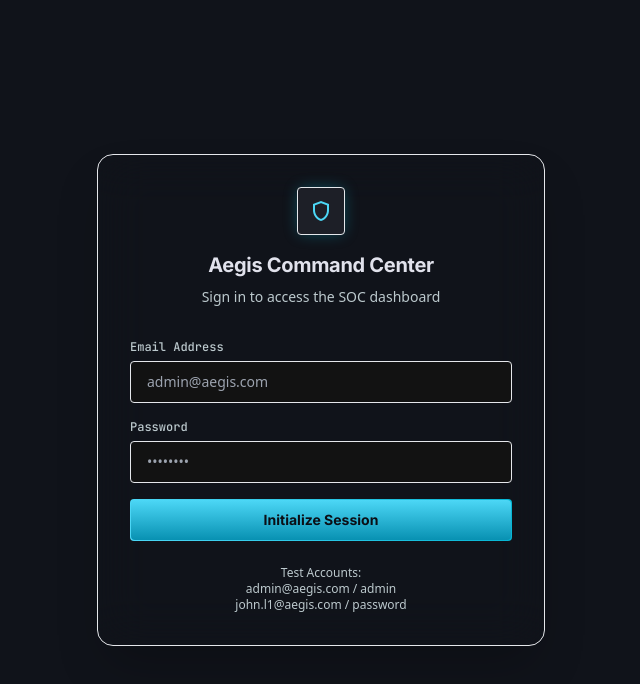
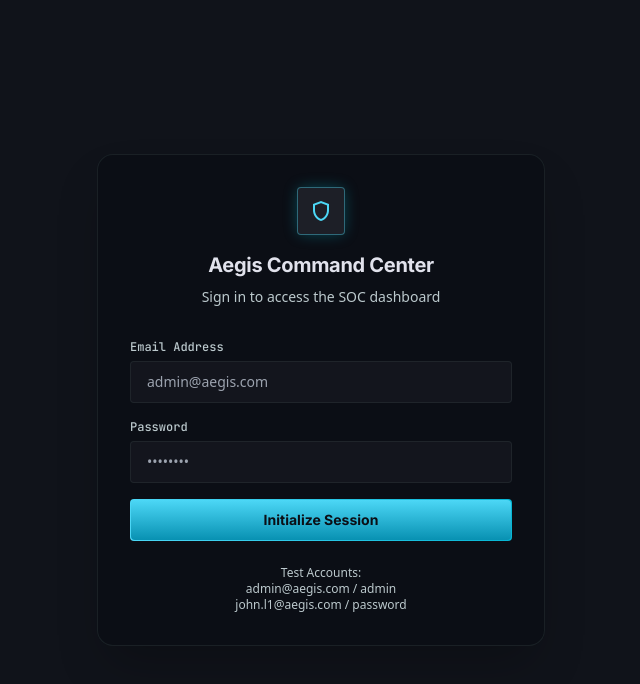
Before and after one commit to kaavi02/incident-response, a Next.js app: page /login in a window 1280 px wide. Shown: the top 684 px of the page, without its empty margins (319-959 px from the left). Built offline with nearby package versions, Linux system fonts and the light colour scheme.

Commit message:
Fix Tailwind CSS variables opacity support

```diff
--- a/src/app/globals.css
+++ b/src/app/globals.css
@@ -1,101 +1,101 @@
 :root {
-  --color-tertiary-fixed: #ffdadb;
-  --color-on-tertiary: #ffffff;
-  --color-on-primary-container: #075985;
-  --color-surface: #ffffff;
-  --color-on-primary: #ffffff;
-  --color-surface-container-high: #cbd5e1;
-  --color-on-surface: #0f172a;
-  --color-surface-container: #e2e8f0;
-  --color-primary-fixed-dim: #4cd7f6;
-  --color-secondary-container: #e0e7ff;
-  --color-inverse-surface: #e1e2ec;
-  --color-inverse-primary: #00687a;
-  --color-surface-dim: #10131a;
-  --color-on-primary-fixed: #001f26;
-  --color-surface-tint: #4cd7f6;
-  --color-tertiary: #e11d48;
-  --color-tertiary-container: #ffe4e6;
-  --color-on-secondary: #ffffff;
-  --color-on-error: #ffffff;
-  --color-on-tertiary-container: #9f1239;
-  --color-on-secondary-fixed: #000767;
-  --color-error: #dc2626;
-  --color-error-container: #fee2e2;
-  --color-on-background: #e1e2ec;
-  --color-surface-container-low: #f1f5f9;
-  --color-on-tertiary-fixed: #40000d;
-  --color-surface-container-lowest: #ffffff;
-  --color-primary: #0284c7;
-  --color-outline-variant: #cbd5e1;
-  --color-on-error-container: #991b1b;
-  --color-outline: #64748b;
-  --color-on-secondary-fixed-variant: #2f3aa3;
-  --color-surface-bright: #363941;
-  --color-secondary: #4f46e5;
-  --color-on-primary-fixed-variant: #004e5c;
-  --color-primary-fixed: #acedff;
-  --color-on-tertiary-fixed-variant: #92002a;
-  --color-tertiary-fixed-dim: #ffb2b7;
-  --color-on-secondary-container: #312e81;
-  --color-primary-container: #e0f2fe;
-  --color-secondary-fixed-dim: #bdc2ff;
-  --color-secondary-fixed: #e0e0ff;
-  --color-background: #f8fafc;
-  --color-surface-container-highest: #94a3b8;
-  --color-on-surface-variant: #475569;
-  --color-surface-variant: #32353d;
-  --color-inverse-on-surface: #2d3038;
+  --color-tertiary-fixed: 255 218 219;
+  --color-on-tertiary: 255 255 255;
+  --color-on-primary-container: 7 89 133;
+  --color-surface: 255 255 255;
+  --color-on-primary: 255 255 255;
+  --color-surface-container-high: 203 213 225;
+  --color-on-surface: 15 23 42;
+  --color-surface-container: 226 232 240;
+  --color-primary-fixed-dim: 76 215 246;
+  --color-secondary-container: 224 231 255;
+  --color-inverse-surface: 225 226 236;
+  --color-inverse-primary: 0 104 122;
+  --color-surface-dim: 16 19 26;
+  --color-on-primary-fixed: 0 31 38;
+  --color-surface-tint: 76 215 246;
+  --color-tertiary: 225 29 72;
+  --color-tertiary-container: 255 228 230;
+  --color-on-secondary: 255 255 255;
+  --color-on-error: 255 255 255;
+  --color-on-tertiary-container: 159 18 57;
+  --color-on-secondary-fixed: 0 7 103;
+  --color-error: 220 38 38;
+  --color-error-container: 254 226 226;
+  --color-on-background: 225 226 236;
+  --color-surface-container-low: 241 245 249;
+  --color-on-tertiary-fixed: 64 0 13;
+  --color-surface-container-lowest: 255 255 255;
+  --color-primary: 2 132 199;
+  --color-outline-variant: 203 213 225;
+  --color-on-error-container: 153 27 27;
+  --color-outline: 100 116 139;
+  --color-on-secondary-fixed-variant: 47 58 163;
+  --color-surface-bright: 54 57 65;
+  --color-secondary: 79 70 229;
+  --color-on-primary-fixed-variant: 0 78 92;
+  --color-primary-fixed: 172 237 255;
+  --color-on-tertiary-fixed-variant: 146 0 42;
+  --color-tertiary-fixed-dim: 255 178 183;
+  --color-on-secondary-container: 49 46 129;
+  --color-primary-container: 224 242 254;
+  --color-secondary-fixed-dim: 189 194 255;
+  --color-secondary-fixed: 224 224 255;
+  --color-background: 248 250 252;
+  --color-surface-container-highest: 148 163 184;
+  --color-on-surface-variant: 71 85 105;
+  --color-surface-variant: 50 53 61;
+  --color-inverse-on-surface: 45 48 56;
 }
 
 .dark {
-  --color-tertiary-fixed: #ffdadb;
-  --color-on-tertiary: #67001b;
-  --color-on-primary-container: #00424f;
-  --color-surface: #10131a;
-  --color-on-primary: #003640;
-  --color-surface-container-high: #272a32;
-  --color-on-surface: #e1e2ec;
-  --color-surface-container: #1d1f27;
-  --color-primary-fixed-dim: #4cd7f6;
-  --color-secondary-container: #2f3aa3;
-  --color-inverse-surface: #e1e2ec;
-  --color-inverse-primary: #00687a;
-  --color-surface-dim: #10131a;
-  --color-on-primary-fixed: #001f26;
-  --color-surface-tint: #4cd7f6;
-  --color-tertiary: #ffb2b7;
-  --color-tertiary-container: #ff7f8b;
-  --color-on-secondary: #131e8c;
-  --color-on-error: #690005;
-  --color-on-tertiary-container: #7d0023;
-  --color-on-secondary-fixed: #000767;
-  --color-error: #ffb4ab;
-  --color-error-container: #93000a;
-  --color-on-background: #e1e2ec;
-  --color-surface-container-low: #191b23;
-  --color-on-tertiary-fixed: #40000d;
-  --color-surface-container-lowest: #0b0e15;
-  --color-primary: #4cd7f6;
-  --color-outline-variant: #3d494c;
-  --color-on-error-container: #ffdad6;
-  --color-outline: #869397;
-  --color-on-secondary-fixed-variant: #2f3aa3;
-  --color-surface-bright: #363941;
-  --color-secondary: #bdc2ff;
-  --color-on-primary-fixed-variant: #004e5c;
-  --color-primary-fixed: #acedff;
-  --color-on-tertiary-fixed-variant: #92002a;
-  --color-tertiary-fixed-dim: #ffb2b7;
-  --color-on-secondary-container: #a8afff;
-  --color-primary-container: #06b6d4;
-  --color-secondary-fixed-dim: #bdc2ff;
-  --color-secondary-fixed: #e0e0ff;
-  --color-background: #10131a;
-  --color-surface-container-highest: #32353d;
-  --color-on-surface-variant: #bcc9cd;
-  --color-surface-variant: #32353d;
-  --color-inverse-on-surface: #2d3038;
+  --color-tertiary-fixed: 255 218 219;
+  --color-on-tertiary: 103 0 27;
+  --color-on-primary-container: 0 66 79;
+  --color-surface: 16 19 26;
+  --color-on-primary: 0 54 64;
+  --color-surface-container-high: 39 42 50;
+  --color-on-surface: 225 226 236;
+  --color-surface-container: 29 31 39;
+  --color-primary-fixed-dim: 76 215 246;
+  --color-secondary-container: 47 58 163;
+  --color-inverse-surface: 225 226 236;
+  --color-inverse-primary: 0 104 122;
+  --color-surface-dim: 16 19 26;
+  --color-on-primary-fixed: 0 31 38;
+  --color-surface-tint: 76 215 246;
+  --color-tertiary: 255 178 183;
+  --color-tertiary-container: 255 127 139;
+  --color-on-secondary: 19 30 140;
+  --color-on-error: 105 0 5;
+  --color-on-tertiary-container: 125 0 35;
+  --color-on-secondary-fixed: 0 7 103;
+  --color-error: 255 180 171;
+  --color-error-container: 147 0 10;
+  --color-on-background: 225 226 236;
+  --color-surface-container-low: 25 27 35;
+  --color-on-tertiary-fixed: 64 0 13;
+  --color-surface-container-lowest: 11 14 21;
+  --color-primary: 76 215 246;
+  --color-outline-variant: 61 73 76;
+  --color-on-error-container: 255 218 214;
+  --color-outline: 134 147 151;
+  --color-on-secondary-fixed-variant: 47 58 163;
+  --color-surface-bright: 54 57 65;
+  --color-secondary: 189 194 255;
+  --color-on-primary-fixed-variant: 0 78 92;
+  --color-primary-fixed: 172 237 255;
+  --color-on-tertiary-fixed-variant: 146 0 42;
+  --color-tertiary-fixed-dim: 255 178 183;
+  --color-on-secondary-container: 168 175 255;
+  --color-primary-container: 6 182 212;
+  --color-secondary-fixed-dim: 189 194 255;
+  --color-secondary-fixed: 224 224 255;
+  --color-background: 16 19 26;
+  --color-surface-container-highest: 50 53 61;
+  --color-on-surface-variant: 188 201 205;
+  --color-surface-variant: 50 53 61;
+  --color-inverse-on-surface: 45 48 56;
 }
 
 @tailwind base;
--- a/tailwind.config.ts
+++ b/tailwind.config.ts
@@ -10,53 +10,53 @@ const config: Config = {
   theme: {
     extend: {
       "colors": {
-        "tertiary-fixed": "var(--color-tertiary-fixed)",
-        "on-tertiary": "var(--color-on-tertiary)",
-        "on-primary-container": "var(--color-on-primary-container)",
-        "surface": "var(--color-surface)",
-        "on-primary": "var(--color-on-primary)",
-        "surface-container-high": "var(--color-surface-container-high)",
-        "on-surface": "var(--color-on-surface)",
-        "surface-container": "var(--color-surface-container)",
-        "primary-fixed-dim": "var(--color-primary-fixed-dim)",
-        "secondary-container": "var(--color-secondary-container)",
-        "inverse-surface": "var(--color-inverse-surface)",
-        "inverse-primary": "var(--color-inverse-primary)",
-        "surface-dim": "var(--color-surface-dim)",
-        "on-primary-fixed": "var(--color-on-primary-fixed)",
-        "surface-tint": "var(--color-surface-tint)",
-        "tertiary": "var(--color-tertiary)",
-        "tertiary-container": "var(--color-tertiary-container)",
-        "on-secondary": "var(--color-on-secondary)",
-        "on-error": "var(--color-on-error)",
-        "on-tertiary-container": "var(--color-on-tertiary-container)",
-        "on-secondary-fixed": "var(--color-on-secondary-fixed)",
-        "error": "var(--color-error)",
-        "error-container": "var(--color-error-container)",
-        "on-background": "var(--color-on-background)",
-        "surface-container-low": "var(--color-surface-container-low)",
-        "on-tertiary-fixed": "var(--color-on-tertiary-fixed)",
-        "surface-container-lowest": "var(--color-surface-container-lowest)",
-        "primary": "var(--color-primary)",
-        "outline-variant": "var(--color-outline-variant)",
-        "on-error-container": "var(--color-on-error-container)",
-        "outline": "var(--color-outline)",
-        "on-secondary-fixed-variant": "var(--color-on-secondary-fixed-variant)",
-        "surface-bright": "var(--color-surface-bright)",
-        "secondary": "var(--color-secondary)",
-        "on-primary-fixed-variant": "var(--color-on-primary-fixed-variant)",
-        "primary-fixed": "var(--color-primary-fixed)",
-        "on-tertiary-fixed-variant": "var(--color-on-tertiary-fixed-variant)",
-        "tertiary-fixed-dim": "var(--color-tertiary-fixed-dim)",
-        "on-secondary-container": "var(--color-on-secondary-container)",
-        "primary-container": "var(--color-primary-container)",
-        "secondary-fixed-dim": "var(--color-secondary-fixed-dim)",
-        "secondary-fixed": "var(--color-secondary-fixed)",
-        "background": "var(--color-background)",
-        "surface-container-highest": "var(--color-surface-container-highest)",
-        "on-surface-variant": "var(--color-on-surface-variant)",
-        "surface-variant": "var(--color-surface-variant)",
-        "inverse-on-surface": "var(--color-inverse-on-surface)",
+        "tertiary-fixed": "rgb(var(--color-tertiary-fixed) / <alpha-value>)",
+        "on-tertiary": "rgb(var(--color-on-tertiary) / <alpha-value>)",
+        "on-primary-container": "rgb(var(--color-on-primary-container) / <alpha-value>)",
+        "surface": "rgb(var(--color-surface) / <alpha-value>)",
+        "on-primary": "rgb(var(--color-on-primary) / <alpha-value>)",
+        "surface-container-high": "rgb(var(--color-surface-container-high) / <alpha-value>)",
+        "on-surface": "rgb(var(--color-on-surface) / <alpha-value>)",
+        "surface-container": "rgb(var(--color-surface-container) / <alpha-value>)",
+        "primary-fixed-dim": "rgb(var(--color-primary-fixed-dim) / <alpha-value>)",
+        "secondary-container": "rgb(var(--color-secondary-container) / <alpha-value>)",
+        "inverse-surface": "rgb(var(--color-inverse-surface) / <alpha-value>)",
+        "inverse-primary": "rgb(var(--color-inverse-primary) / <alpha-value>)",
+        "surface-dim": "rgb(var(--color-surface-dim) / <alpha-value>)",
+        "on-primary-fixed": "rgb(var(--color-on-primary-fixed) / <alpha-value>)",
+        "surface-tint": "rgb(var(--color-surface-tint) / <alpha-value>)",
+        "tertiary": "rgb(var(--color-tertiary) / <alpha-value>)",
+        "tertiary-container": "rgb(var(--color-tertiary-container) / <alpha-value>)",
+        "on-secondary": "rgb(var(--color-on-secondary) / <alpha-value>)",
+        "on-error": "rgb(var(--color-on-error) / <alpha-value>)",
+        "on-tertiary-container": "rgb(var(--color-on-tertiary-container) / <alpha-value>)",
+        "on-secondary-fixed": "rgb(var(--color-on-secondary-fixed) / <alpha-value>)",
+        "error": "rgb(var(--color-error) / <alpha-value>)",
+        "error-container": "rgb(var(--color-error-container) / <alpha-value>)",
+        "on-background": "rgb(var(--color-on-background) / <alpha-value>)",
+        "surface-container-low": "rgb(var(--color-surface-container-low) / <alpha-value>)",
+        "on-tertiary-fixed": "rgb(var(--color-on-tertiary-fixed) / <alpha-value>)",
+        "surface-container-lowest": "rgb(var(--color-surface-container-lowest) / <alpha-value>)",
+        "primary": "rgb(var(--color-primary) / <alpha-value>)",
+        "outline-variant": "rgb(var(--color-outline-variant) / <alpha-value>)",
+        "on-error-container": "rgb(var(--color-on-error-container) / <alpha-value>)",
+        "outline": "rgb(var(--color-outline) / <alpha-value>)",
+        "on-secondary-fixed-variant": "rgb(var(--color-on-secondary-fixed-variant) / <alpha-value>)",
+        "surface-bright": "rgb(var(--color-surface-bright) / <alpha-value>)",
+        "secondary": "rgb(var(--color-secondary) / <alpha-value>)",
+        "on-primary-fixed-variant": "rgb(var(--color-on-primary-fixed-variant) / <alpha-value>)",
+        "primary-fixed": "rgb(var(--color-primary-fixed) / <alpha-value>)",
+        "on-tertiary-fixed-variant": "rgb(var(--color-on-tertiary-fixed-variant) / <alpha-value>)",
+        "tertiary-fixed-dim": "rgb(var(--color-tertiary-fixed-dim) / <alpha-value>)",
+        "on-secondary-container": "rgb(var(--color-on-secondary-container) / <alpha-value>)",
+        "primary-container": "rgb(var(--color-primary-container) / <alpha-value>)",
+        "secondary-fixed-dim": "rgb(var(--color-secondary-fixed-dim) / <alpha-value>)",
+        "secondary-fixed": "rgb(var(--color-secondary-fixed) / <alpha-value>)",
+        "background": "rgb(var(--color-background) / <alpha-value>)",
+        "surface-container-highest": "rgb(var(--color-surface-container-highest) / <alpha-value>)",
+        "on-surface-variant": "rgb(var(--color-on-surface-variant) / <alpha-value>)",
+        "surface-variant": "rgb(var(--color-surface-variant) / <alpha-value>)",
+        "inverse-on-surface": "rgb(var(--color-inverse-on-surface) / <alpha-value>)",
       },
       "borderRadius": {
         "DEFAULT": "0.125rem",
```
